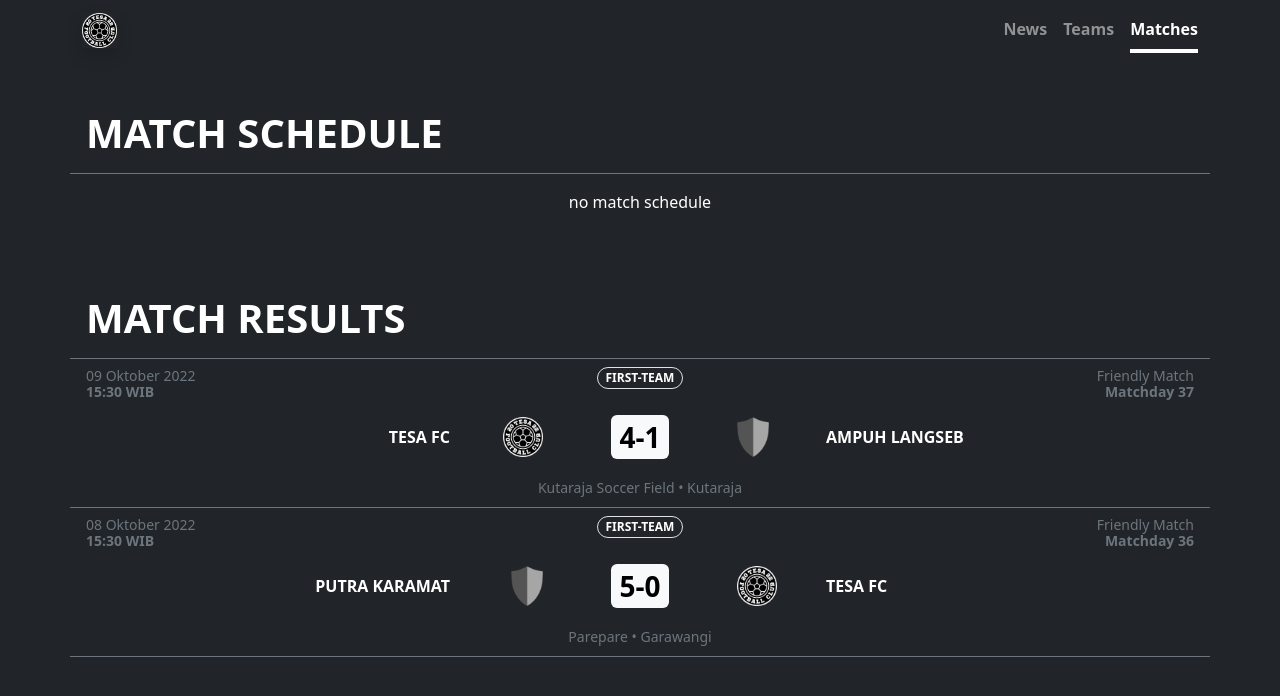
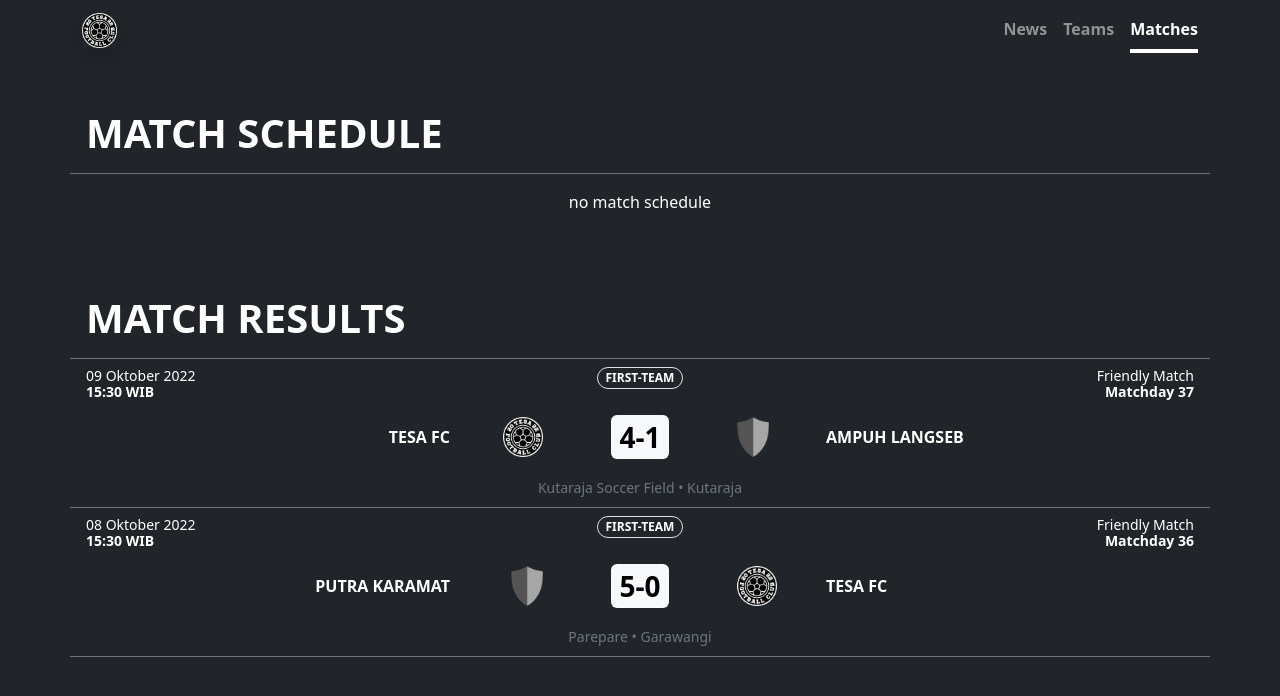
Before and after one commit to tesafc/tesafc.github.io, a Jekyll site: the page built from matches.html, in a window 1280 px wide. Shown: the top 696 px of the page. Built offline with Jekyll 4.4.1, drawn with Linux system fonts in a browser that asks for light colours.

Commit message:
Update matches.html

```diff
--- a/matches.html
+++ b/matches.html
@@ -12,7 +12,7 @@ title: matches
       {% for match in schedules %}
       <div class="col">
         <div class="card text-bg-dark border-0 border-secondary border-bottom rounded-0 px-0">
-          <div class="row row-cols-3 g-0 card-header bg-transparent border-0 px-3 text-secondary">
+          <div class="row row-cols-3 g-0 card-header bg-transparent border-0 px-3">
             <div class="col">
               <p class="card-text text-start text-capitalize mb-0 lh-1"><small>{{ match.time }}</small></p>
               <p class="card-text text-start text-uppercase fw-bolder mb-0 lh-1"><small>{{ match.kick-off }}</small></p>
@@ -42,7 +42,7 @@ title: matches
               </div>
             </div>
           </div>
-          <div class="card-footer bg-transparent border-0 text-secondary">
+          <div class="card-footer bg-transparent border-0">
             <p class="card-text text-center text-capitalize mb-0"><small>{{ match.stadium }} • {{ match.place }}</small></p>
           </div>
         </div>
@@ -65,7 +65,7 @@ title: matches
       {% for match in results reversed %}
       <div class="col">
         <div class="card text-bg-dark border-0 border-secondary border-bottom rounded-0 px-0">
-          <div class="row row-cols-3 g-0 card-header d-flex justify-content-between bg-transparent border-0 px-3 text-secondary">
+          <div class="row row-cols-3 g-0 card-header d-flex justify-content-between bg-transparent border-0 px-3">
             <div class="col">
               <p class="card-text text-start text-capitalize mb-0 lh-1"><small>{{ match.time }}</small></p>
               <p class="card-text text-start text-uppercase fw-bolder mb-0 lh-1"><small>{{ match.kick-off }}</small></p>
```
